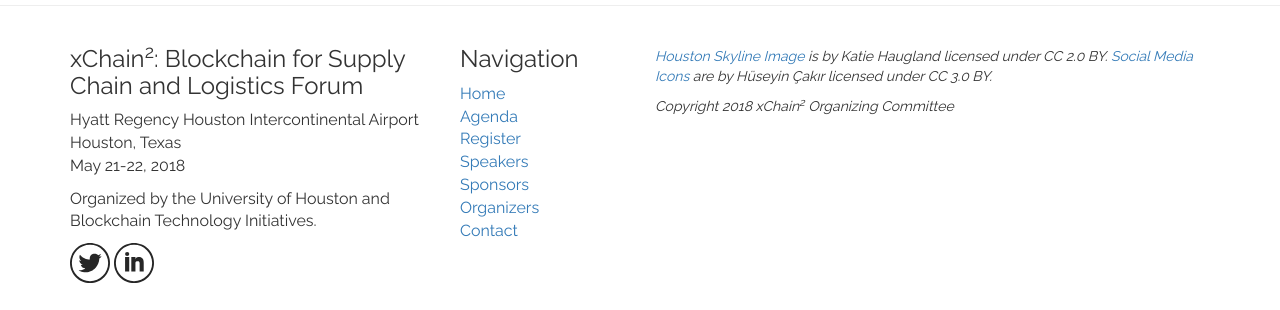
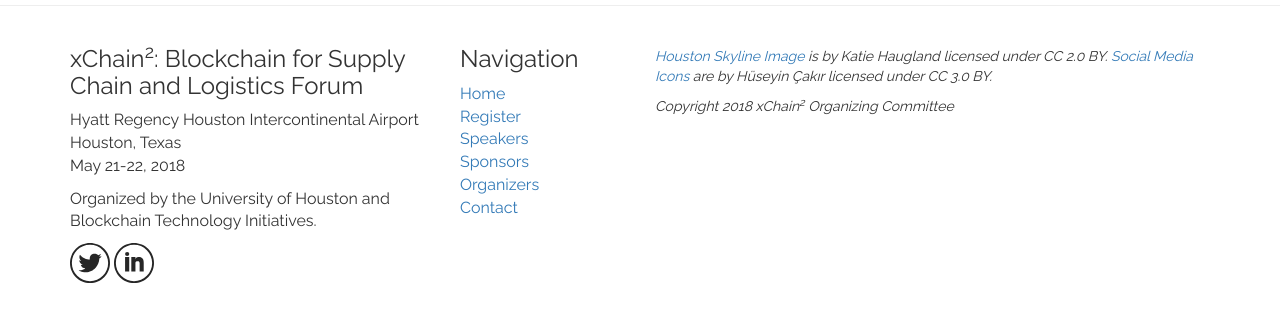
Before and after one commit to gnawalishyam/jekyll, a Jekyll site: the page built from index.html, in a window 1280 px wide and 900 px high, scrolled down 5638 px. Shown: the part 587-897 px from the top of the window. Built offline with Jekyll 4.4.1, drawn with Linux system fonts in a browser that asks for light colours; some web fonts are replaced.

Commit message:
removed agenda from footer

```diff
--- a/_layouts/default.html
+++ b/_layouts/default.html
@@ -94,7 +94,7 @@
 					<h3>Navigation</h3>
 					<ul class="list-unstyled">
 						<li><a class="" href="/">Home</a></li>
-						<li><a class="" href="/#program">Agenda</a></li>
+						<!--<li><a class="" href="/#program">Agenda</a></li>-->
 						<li><a class="" href="/#register">Register</a></li>
 						<li><a class="" href="/#speakers">Speakers</a></li>
 						<li><a class="" href="/#sponsors">Sponsors</a></li>
```
